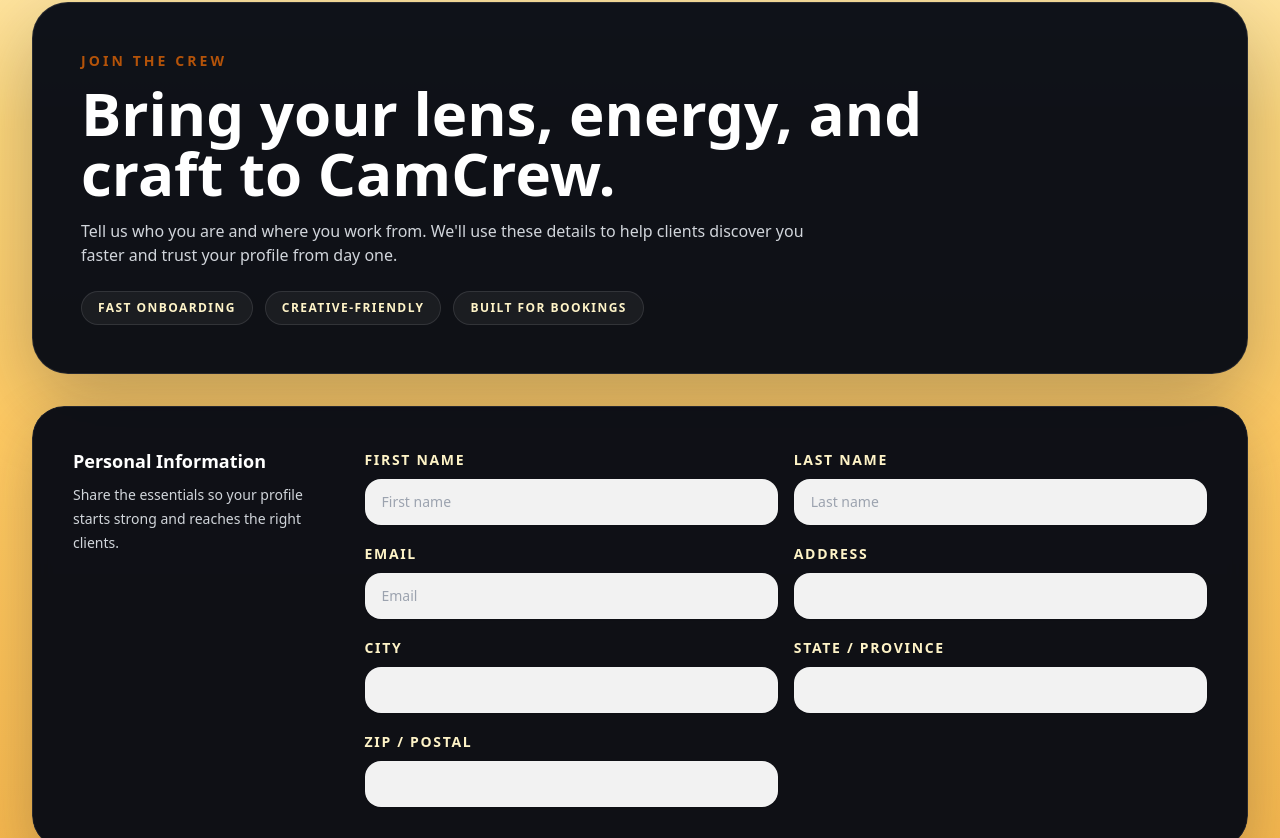
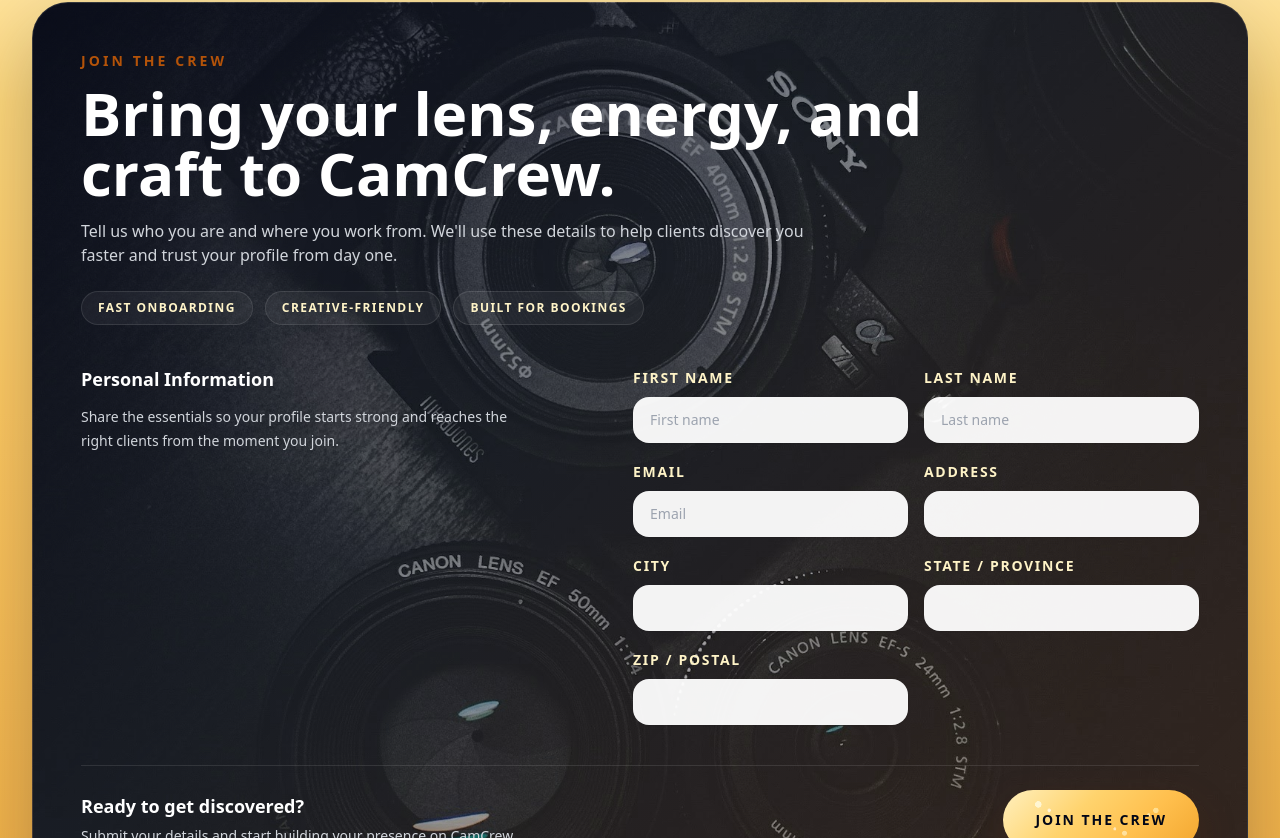
Before and after one commit to Raja-Mehdi-Ali-Khan/CAMCREW-, a React (Vite) app: page /form in a window 1280 px wide. Shown: the part 142-980 px from the top of the page. Built offline with nearby package versions, Linux system fonts and the light colour scheme; no server answers.

Commit message:
Join the Crew form update

```diff
--- a/src/components/HomeComp/Featured.jsx
+++ b/src/components/HomeComp/Featured.jsx
@@ -85,9 +85,14 @@
                   </div>
                 </div>
 
-                <div className="mt-6 inline-flex w-fit items-center gap-3 rounded-full bg-bgimage px-5 py-2.5 text-xs font-black uppercase text-gray-950 transition group-hover:-translate-y-0.5 group-hover:bg-bgdarkimage sm:mt-7 sm:px-6 sm:py-3 sm:text-sm">
-                  Browse crews
-                  <FontAwesomeIcon icon={faArrowRight} />
+                <div className="mt-6 sm:mt-7">
+                  <div className="join-crew-button inline-flex w-fit items-center gap-3 rounded-full px-5 py-2.5 text-xs font-black uppercase text-slate-950 shadow-lg shadow-black/20 transition group-hover:-translate-y-0.5 sm:px-6 sm:py-3 sm:text-sm">
+                    <span className="relative z-10">Browse crews</span>
+                    <FontAwesomeIcon
+                      icon={faArrowRight}
+                      className="relative z-10"
+                    />
+                  </div>
                 </div>
               </div>
             </Link>
--- a/src/pages/Form.jsx
+++ b/src/pages/Form.jsx
@@ -4,6 +4,7 @@
 import axios from "axios";
 import { useUser as useAppUser } from "../context/UserContext";
 import { apiUrl } from "../config/api";
+import camerabg from "../assets/camerabg.jpg";
 
 const validationSchema = Yup.object().shape({
   firstname: Yup.string().required("First name is required"),
@@ -42,59 +43,11 @@
   );
 };
 
-const FormSection = ({ title, description, children }) => {
-  return (
-    <fieldset className="grid grid-cols-1 gap-8 rounded-[2rem] border border-white/10 bg-gray-950/95 p-6 shadow-[0_24px_60px_rgba(15,23,42,0.24)] backdrop-blur md:grid-cols-4 md:p-8 lg:p-10">
-      <div className="col-span-full space-y-2 md:col-span-1">
-        <p className="text-lg font-black text-white">{title}</p>
-        <p className="text-sm leading-6 text-gray-300">{description}</p>
-      </div>
-      <div className="col-span-full grid grid-cols-6 gap-4 md:col-span-3">
-        {children}
-      </div>
-    </fieldset>
-  );
-};
-
 const FormComponent = () => {
   const { join, setJoin } = useAppUser();
   return (
     <div className="min-h-screen bg-[linear-gradient(180deg,#fff1c4_0%,#ffd87b_22%,#ffc961_50%,#f0ad43_100%)] text-slate-900">
       <section className="w-full px-4 pb-16 pt-28 sm:px-6 sm:pt-32 lg:px-8 xl:pt-36">
-        <div className="mx-auto w-full max-w-[94rem]">
-          <div className="relative overflow-hidden rounded-[2.25rem] border border-white/10 bg-gray-950/95 p-7 shadow-[0_28px_80px_rgba(15,23,42,0.28)] sm:p-10 lg:p-12">
-          <div className="absolute -right-16 top-0 h-44 w-44 rounded-full bg-amber-400/12 blur-3xl" />
-          <div className="absolute bottom-0 left-0 h-36 w-36 rounded-full bg-amber-300/12 blur-3xl" />
-          <div className="absolute inset-y-0 right-[14%] hidden w-px bg-white/12 lg:block" />
-
-          <div className="relative z-10 max-w-4xl">
-            <p className="text-sm font-black uppercase tracking-[0.22em] text-amber-700">
-              Join the Crew
-            </p>
-            <h1 className="mt-3 max-w-4xl text-4xl font-black leading-none text-white sm:text-5xl lg:text-6xl">
-              Bring your lens, energy, and craft to CamCrew.
-            </h1>
-            <p className="mt-4 max-w-3xl text-sm font-medium leading-7 text-gray-300 sm:text-base">
-              Tell us who you are and where you work from. We&apos;ll use these
-              details to help clients discover you faster and trust your
-              profile from day one.
-            </p>
-
-            <div className="mt-6 flex flex-wrap gap-3">
-              <span className="rounded-full border border-white/10 bg-white/5 px-4 py-2 text-xs font-bold uppercase tracking-[0.12em] text-amber-100">
-                Fast onboarding
-              </span>
-              <span className="rounded-full border border-white/10 bg-white/5 px-4 py-2 text-xs font-bold uppercase tracking-[0.12em] text-amber-100">
-                Creative-friendly
-              </span>
-              <span className="rounded-full border border-white/10 bg-white/5 px-4 py-2 text-xs font-bold uppercase tracking-[0.12em] text-amber-100">
-                Built for bookings
-              </span>
-            </div>
-          </div>
-        </div>
-
-        <div className="mt-8">
         <Formik
           initialValues={{
             firstname: "",
@@ -135,12 +88,60 @@
           {({ isSubmitting }) => (
             <Form
               noValidate=""
-              className="mx-auto flex w-full max-w-[94rem] flex-col space-y-8"
+              className="mx-auto w-full max-w-[94rem]"
             >
-              <FormSection
-                title="Personal Information"
-                description="Share the essentials so your profile starts strong and reaches the right clients."
+              <div
+                className="relative overflow-hidden rounded-[2.25rem] border border-white/10 bg-gray-950/95 p-7 shadow-[0_28px_80px_rgba(15,23,42,0.28)] sm:p-10 lg:p-12"
+                style={{
+                  backgroundImage: `linear-gradient(135deg, rgba(2, 6, 23, 0.78), rgba(17, 24, 39, 0.52) 42%, rgba(120, 53, 15, 0.2) 100%), url(${camerabg})`,
+                  backgroundPosition: "center",
+                  backgroundSize: "cover",
+                }}
               >
+                <div className="absolute -right-16 top-0 h-44 w-44 rounded-full bg-amber-400/12 blur-3xl" />
+                <div className="absolute bottom-0 left-0 h-36 w-36 rounded-full bg-amber-300/12 blur-3xl" />
+                <div className="absolute left-[12%] top-[18%] h-32 w-32 rounded-full bg-white/5 blur-3xl" />
+                <div className="absolute inset-y-0 right-[14%] hidden w-px bg-white/12 lg:block" />
+
+                <div className="relative z-10">
+                  <div className="max-w-4xl">
+                    <p className="text-sm font-black uppercase tracking-[0.22em] text-amber-700">
+                      Join the Crew
+                    </p>
+                    <h1 className="mt-3 max-w-4xl text-4xl font-black leading-none text-white sm:text-5xl lg:text-6xl">
+                      Bring your lens, energy, and craft to CamCrew.
+                    </h1>
+                    <p className="mt-4 max-w-3xl text-sm font-medium leading-7 text-gray-300 sm:text-base">
+                      Tell us who you are and where you work from. We&apos;ll use these
+                      details to help clients discover you faster and trust your
+                      profile from day one.
+                    </p>
+
+                    <div className="mt-6 flex flex-wrap gap-3">
+                      <span className="rounded-full border border-white/10 bg-white/5 px-4 py-2 text-xs font-bold uppercase tracking-[0.12em] text-amber-100">
+                        Fast onboarding
+                      </span>
+                      <span className="rounded-full border border-white/10 bg-white/5 px-4 py-2 text-xs font-bold uppercase tracking-[0.12em] text-amber-100">
+                        Creative-friendly
+                      </span>
+                      <span className="rounded-full border border-white/10 bg-white/5 px-4 py-2 text-xs font-bold uppercase tracking-[0.12em] text-amber-100">
+                        Built for bookings
+                      </span>
+                    </div>
+                  </div>
+
+                  <div className="mt-10 grid grid-cols-1 gap-8 lg:grid-cols-[0.95fr_1.05fr] lg:gap-10">
+                    <div className="space-y-3">
+                      <p className="text-lg font-black text-white">
+                        Personal Information
+                      </p>
+                      <p className="max-w-md text-sm leading-6 text-gray-300">
+                        Share the essentials so your profile starts strong and reaches
+                        the right clients from the moment you join.
+                      </p>
+                    </div>
+
+                    <div className="grid grid-cols-6 gap-4">
                       <FormField
                         label="First name"
                         id="firstname"
@@ -178,10 +179,10 @@
                         type="text"
                         placeholder=""
                       />
-              </FormSection>
+                    </div>
+                  </div>
 
-              <div className="rounded-[2rem] border border-white/10 bg-gray-950/95 p-5 shadow-[0_20px_50px_rgba(15,23,42,0.24)] backdrop-blur sm:p-6 lg:p-7">
-                <div className="flex flex-col gap-4 lg:flex-row lg:items-center lg:justify-between">
+                  <div className="mt-10 flex flex-col gap-4 border-t border-white/10 pt-6 lg:flex-row lg:items-center lg:justify-between">
                     <div>
                       <p className="text-lg font-black text-white">
                         Ready to get discovered?
@@ -195,7 +196,7 @@
                     <button
                       type="submit"
                       disabled={isSubmitting}
-                    className="join-crew-button inline-flex min-h-[3.75rem] items-center justify-center rounded-full px-8 py-3 text-sm font-black uppercase tracking-[0.14em] text-slate-950 shadow-[0_16px_40px_rgba(120,53,15,0.22)] transition hover:-translate-y-0.5 disabled:cursor-not-allowed disabled:opacity-70"
+                      className="join-crew-button inline-flex min-h-[3.75rem] items-center justify-center self-start rounded-full px-8 py-3 text-sm font-black uppercase tracking-[0.14em] text-slate-950 shadow-[0_16px_40px_rgba(120,53,15,0.22)] transition hover:-translate-y-0.5 disabled:cursor-not-allowed disabled:opacity-70 lg:self-auto"
                     >
                       <span className="relative z-10">
                         {isSubmitting ? "Joining..." : "Join the Crew"}
@@ -203,11 +204,10 @@
                     </button>
                   </div>
                 </div>
+              </div>
             </Form>
           )}
         </Formik>
-        </div>
-        </div>
       </section>
     </div>
   );
```
Also changed, not shown: src/components/HomeComp/HeroImage.jsx (+5 -4 lines), src/assets/camerabg.jpg (added). Lines whose indentation alone changed are shown as unchanged.
